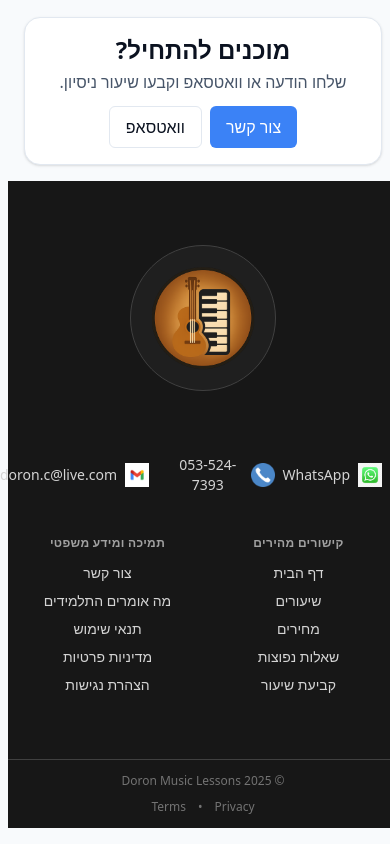
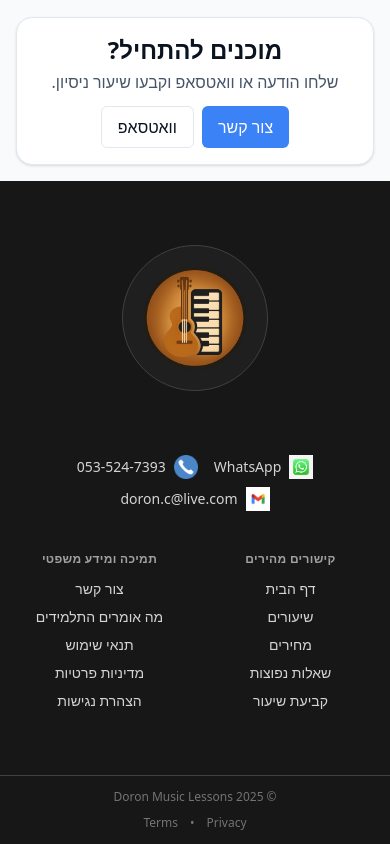
Before and after one commit to doronc36-rgb/guitar-lessons, a Next.js app: page / in a window 390 px wide. Shown: the part 1605-2449 px from the top of the page. Built offline with nearby package versions, Linux system fonts and the light colour scheme; no server answers.

Commit message:
Footer (mobile): prevent overflow with wrapping and break-all email

```diff
--- a/src/app/components/Footer.tsx
+++ b/src/app/components/Footer.tsx
@@ -22,18 +22,18 @@ export default function Footer() {
 
           {/* Mobile contact row directly under logo */}
           <div className="md:hidden col-span-full mt-6">
-            <div className="flex items-center justify-center gap-6">
-              <a href="https://wa.me/972535247393" target="_blank" rel="noopener noreferrer" className="inline-flex items-center gap-2 text-sm text-neutral-300 hover:text-white">
+            <div className="flex flex-wrap items-center justify-center gap-x-4 gap-y-2 w-full px-4 overflow-hidden">
+              <a href="https://wa.me/972535247393" target="_blank" rel="noopener noreferrer" className="inline-flex items-center gap-2 text-sm text-neutral-300 hover:text-white max-w-full">
                 <Image src="/images/whatsapp icon new.jpg" alt="WhatsApp" width={24} height={24} />
                 <span>WhatsApp</span>
               </a>
-              <a href="tel:0535247393" className="inline-flex items-center gap-2 text-sm text-neutral-300 hover:text-white">
+              <a href="tel:0535247393" className="inline-flex items-center gap-2 text-sm text-neutral-300 hover:text-white max-w-full">
                 <Image src="/images/phone.png" alt="Phone" width={24} height={24} />
                 <span>053-524-7393</span>
               </a>
-              <a href="mailto:doron.c@live.com" className="inline-flex items-center gap-2 text-sm text-neutral-300 hover:text-white">
+              <a href="mailto:doron.c@live.com" className="inline-flex items-center gap-2 text-sm text-neutral-300 hover:text-white max-w-full">
                 <Image src="/images/email.png" alt="Email" width={24} height={24} />
-                <span>doron.c@live.com</span>
+                <span className="break-all">doron.c@live.com</span>
               </a>
             </div>
           </div>
```
